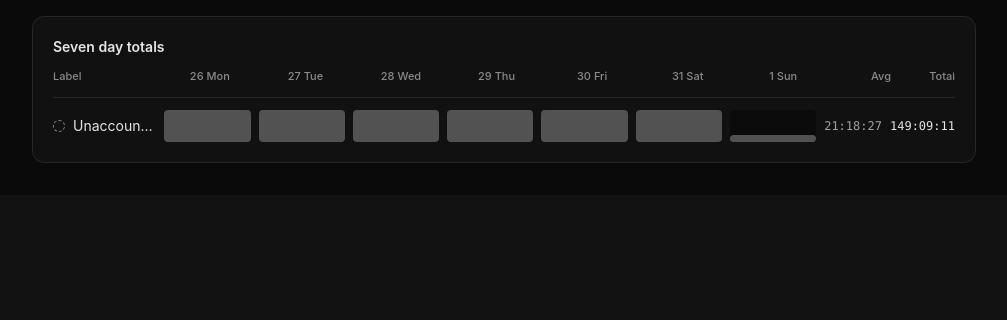
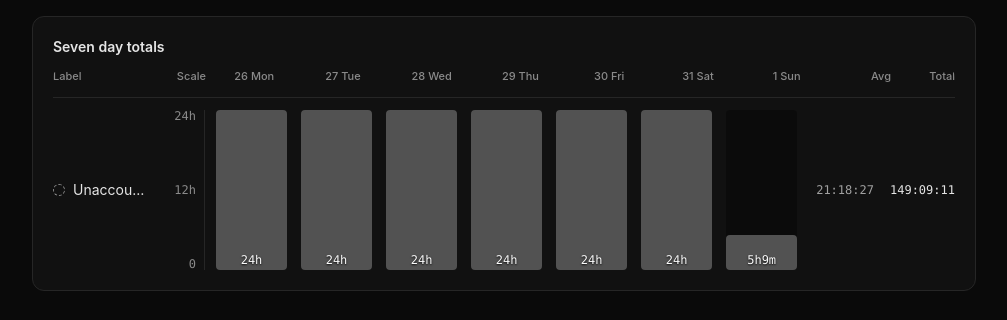
Before and after one commit to haikalbintang/24h, a React (Vite) app: page / in a window 1280 px wide. Shown: the part 1436-1756 px from the top of the page, without its empty margins (136-1143 px from the left). Before the commit the page ends 1631 px from the top, so only its background shows below. Built offline with nearby package versions, Linux system fonts and the light colour scheme; no server answers.

Commit message:
AI-manual edit.

```diff
--- a/src/components/TotalsSection.tsx
+++ b/src/components/TotalsSection.tsx
@@ -15,6 +15,16 @@ import {
   timelineSegmentsForDay,
   unaccountedMsForDay,
 } from "@/domain/totals";
+
+function formatScale(ms: number): string {
+  const totalMinutes = Math.round(ms / 60000);
+  const hours = Math.floor(totalMinutes / 60);
+  const minutes = totalMinutes % 60;
+
+  if (hours === 0) return `${minutes}m`;
+  if (minutes === 0) return `${hours}h`;
+  return `${hours}h${minutes}m`;
+}
 
 export interface TotalsSectionProps {
   labels: Label[];
@@ -309,22 +319,25 @@ export default function TotalsSection(props: TotalsSectionProps) {
             </h3>
             <div
               tabIndex={0}
-              className="overflow-x-auto rounded-lg focus:outline-none focus-visible:ring-2 focus-visible:ring-neutral-600"
+              className="overflow-x-auto overflow-y-hidden rounded-lg focus:outline-none focus-visible:ring-2 focus-visible:ring-neutral-600"
             >
               <div
                 aria-label="Seven day totals"
                 role="table"
-                className="grid min-w-[28rem] gap-3 text-sm"
+                className="grid min-w-[36rem] gap-3 text-sm"
               >
                 <div
                   role="row"
                   className="grid items-end gap-2 text-[11px] font-medium text-neutral-500"
                   style={{
                     gridTemplateColumns:
-                      "minmax(6rem, 1.2fr) repeat(7, minmax(2.25rem, 1fr)) minmax(3.5rem, auto) minmax(3.5rem, auto)",
+                      "minmax(6rem, 1.2fr) minmax(3rem, auto) repeat(7, minmax(2.25rem, 1fr)) minmax(3.5rem, auto) minmax(3.5rem, auto)",
                   }}
                 >
                   <span role="columnheader">Label</span>
+                  <span role="columnheader" className="text-right">
+                    Scale
+                  </span>
                   {dayHeaders.map((day) => (
                     <span
                       key={day.dayIndex}
@@ -335,10 +348,10 @@ export default function TotalsSection(props: TotalsSectionProps) {
                       {day.label}
                     </span>
                   ))}
-                  <span role="columnheader" className="text-right">
+                  <span role="columnheader" className="pl-2 text-right">
                     Avg
                   </span>
-                  <span role="columnheader" className="text-right">
+                  <span role="columnheader" className="pl-2 text-right">
                     Total
                   </span>
                 </div>
@@ -352,7 +365,7 @@ export default function TotalsSection(props: TotalsSectionProps) {
                       className="grid items-center gap-2 border-t border-neutral-800 pt-3"
                       style={{
                         gridTemplateColumns:
-                          "minmax(6rem, 1.2fr) repeat(7, minmax(2.25rem, 1fr)) minmax(3.5rem, auto) minmax(3.5rem, auto)",
+                          "minmax(6rem, 1.2fr) minmax(3rem, auto) repeat(7, minmax(2.25rem, 1fr)) minmax(3.5rem, auto) minmax(3.5rem, auto)",
                       }}
                     >
                       <span
@@ -377,23 +390,36 @@ export default function TotalsSection(props: TotalsSectionProps) {
                         />
                         <span className="truncate">{row.name}</span>
                       </span>
+                      <span
+                        role="cell"
+                        aria-label={`${row.name} scale: 0 to ${formatClock(maxDailyMs)}`}
+                        className="flex h-40 flex-col justify-between border-r border-neutral-800 pr-2 text-right font-mono text-xs leading-none tabular-nums text-neutral-500"
+                      >
+                        <span aria-hidden="true">{formatScale(maxDailyMs)}</span>
+                        <span aria-hidden="true">
+                          {formatScale(maxDailyMs / 2)}
+                        </span>
+                        <span aria-hidden="true">0</span>
+                      </span>
                       {row.dailyMs.map((ms, i) => {
                         const heightPct =
                           maxDailyMs > 0
                             ? Math.max(0, Math.min(100, (ms / maxDailyMs) * 100))
                             : 0;
+                        // Text fits inside the bar once it is at least ~1/5 of the column height.
+                        const labelInside = heightPct >= 20;
 
                         return (
                           <span
                             key={dayHeaders[i].dayIndex}
                             role="cell"
                             aria-label={`${dayHeaders[i].label}: ${formatClock(ms)}`}
-                            className="flex h-8 items-end rounded-sm bg-neutral-950/80"
+                            className="relative h-40 w-11/12 justify-self-center rounded-sm bg-neutral-950/80"
                             title={`${dayHeaders[i].label}: ${formatClock(ms)}`}
                           >
                             <span
                               aria-hidden="true"
-                              className="w-full rounded-sm forced-color-adjust-none"
+                              className="absolute inset-x-0 bottom-0 rounded-sm forced-color-adjust-none"
                               style={{
                                 height: `${heightPct}%`,
                                 minHeight: ms > 0 ? "2px" : undefined,
@@ -404,18 +430,36 @@ export default function TotalsSection(props: TotalsSectionProps) {
                                     : undefined,
                               }}
                             />
+                            {ms > 0 ? (
+                              <span
+                                aria-hidden="true"
+                                className={`absolute inset-x-0 flex justify-center font-mono text-xs leading-none tabular-nums ${labelInside
+                                  ? "bottom-1 text-neutral-50 [text-shadow:0_1px_2px_rgba(0,0,0,0.9)]"
+                                  : "text-neutral-400"
+                                  }`}
+                                style={
+                                  labelInside
+                                    ? undefined
+                                    : {
+                                      bottom: `calc(${heightPct}% + 0.25rem)`,
+                                    }
+                                }
+                              >
+                                {formatScale(ms)}
+                              </span>
+                            ) : null}
                           </span>
                         );
                       })}
                       <span
                         role="cell"
-                        className="text-right font-mono text-xs tabular-nums text-neutral-400"
+                        className="pl-2 text-right font-mono text-xs tabular-nums text-neutral-400"
                       >
                         {formatClock(Math.round(row.totalMs / seven.length))}
                       </span>
                       <span
                         role="cell"
-                        className="text-right font-mono text-xs tabular-nums text-neutral-200"
+                        className="pl-2 text-right font-mono text-xs tabular-nums text-neutral-200"
                       >
                         {formatClock(row.totalMs)}
                       </span>
```
